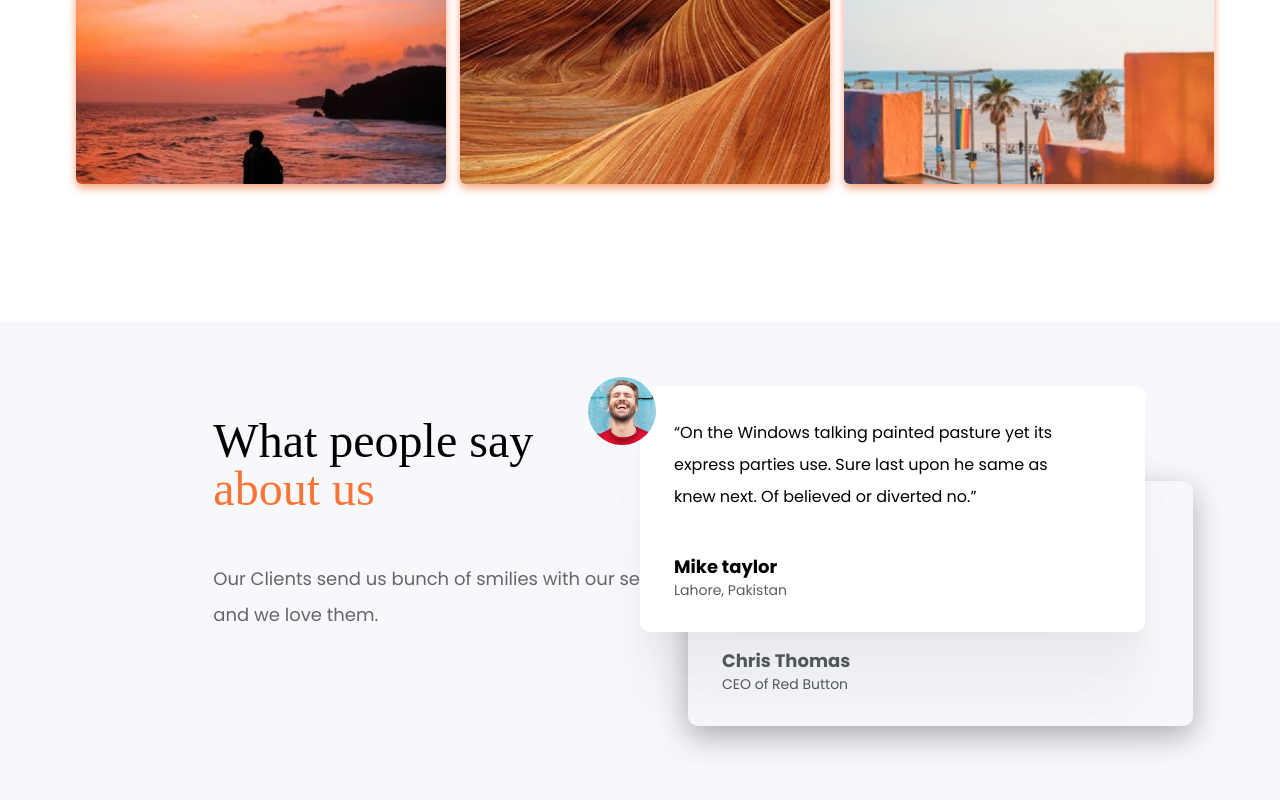
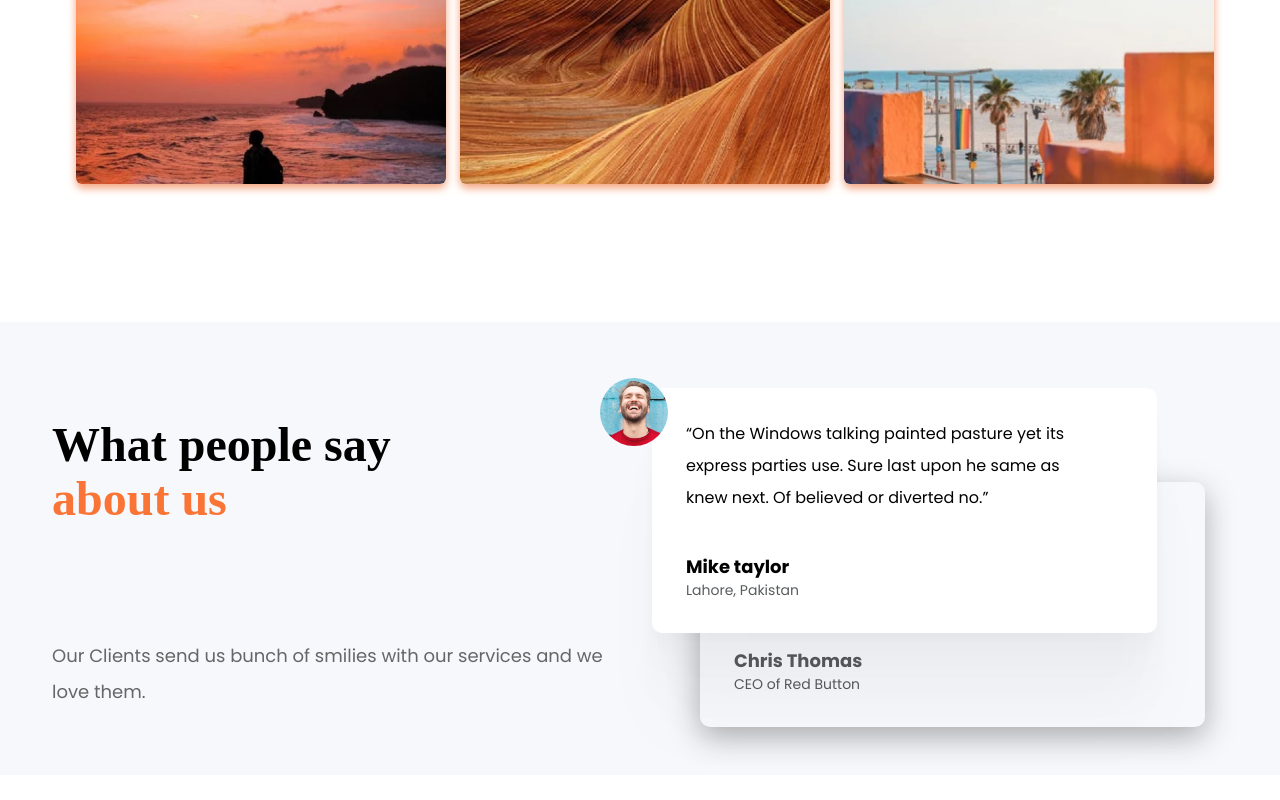
Before and after one commit to santiago01est/ProyectoFinal_PeaukU10, a React (Vite) app: page / in a window 1280 px wide. Shown: the part 3075-3875 px from the top of the page. After the commit the page ends 3850 px from the top, so only its background shows below. Built offline with nearby package versions, Linux system fonts and the light colour scheme; a web font is replaced by a local one.

Commit message:
Add section people_about

```diff
--- a/src/layouts/people_about/people_about.jsx
+++ b/src/layouts/people_about/people_about.jsx
@@ -1,29 +1,18 @@
+import TitleSectionContainer from "../../components/title_section";
 import "../../styles/people_about.css";
+import '../../styles/styles_common_sections.css';
 const PeopleAbout = () => {
     return (
         <section className="people-about-section d-flex align-items-center" id="people_about">
-            <div className="deals row p-0 d-flex justify-content-center container-fluid" >
-                <div className="col-4">
-                    <div className="main-title d-flex justify-content-center align-items-start flex-column">
-                        <h2 className="card-title title-banner text-start">
-                            What people say <span className="span-color-banner">about us</span>
-                        </h2>
-                        <p className="card-text small-text-banner mt-5 lh-lg mb-3 text-start">
-                            Our Clients send us bunch of smilies with our services and we love them.{" "}
-                        </p>
-                        <div className="mt-5">
-                            <div className="d-flex">
-                                <button className="btn btn-circle btn-white me-5">
-                                    <img src="/icons/flecha_izq.svg" alt="flecha izquierda"></img>
-                                </button>
-                                <button className="btn btn-circle btn-orange">
-                                    <img src="/icons/flecha_der.svg" alt="flecha derecha"></img>
-                                </button>
-                            </div>
-                        </div>
-                    </div>
+            <div className="max-width-section deals row  p-0 d-flex justify-content-center my-5" >
+                <div className="col">
+                <TitleSectionContainer
+                    title1={"What people say"}
+                    title2={"about us"}
+                />
+                <p className="card-text small-text-banner mt-5 lh-lg mb-3 text-start">Our Clients send us bunch of smilies with our services and we love them.</p>
                 </div>
-                <div className="col-4 position-relative">
+                <div className="col position-relative mt-5">
                     <div className="content d-flex">
                         <div className="about-us">
                             <div className="avatar-people-about  rounded-circle overflow-hidden">
@@ -55,6 +44,8 @@ const PeopleAbout = () => {
                         </div>
                     </div>
                 </div>
+
+
             </div>
         </section>
     );
--- a/src/styles/people_about.css
+++ b/src/styles/people_about.css
@@ -1,6 +1,5 @@
 #people_about{
     width: 100%;
-    height: 500px;
     margin: 0;
     background: #F7F8FC;
 }
```
